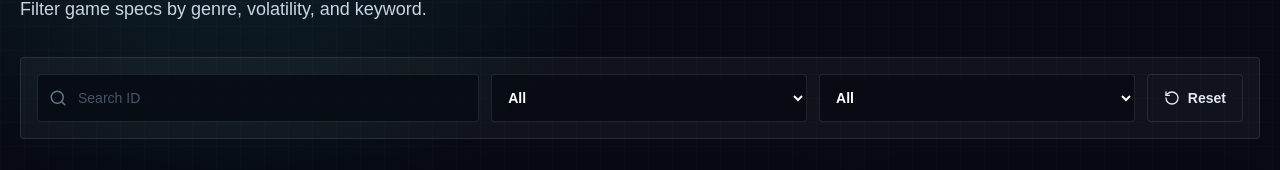
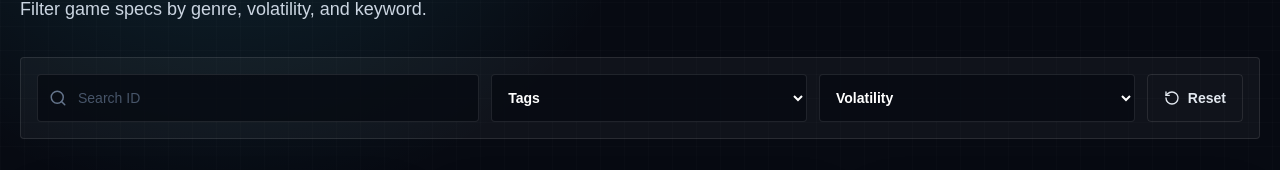
Before and after one commit to alice90426/GameDatabase, a Next.js app: page /en/games in a window 1280 px wide. Shown: the part 238-408 px from the top of the page. Built offline with nearby package versions, Linux system fonts and the light colour scheme.

Commit message:
[Update]

```diff
--- a/src/components/game-filters.tsx
+++ b/src/components/game-filters.tsx
@@ -88,7 +88,7 @@ export function GameFilters({
             value={tag}
             options={["all", ...tags]}
             getLabel={(value) =>
-              value === "all" ? dictionary.common.all : value
+              value === "all" ? dictionary.common.tags : value
             }
             onChange={setTag}
           />
@@ -98,7 +98,7 @@ export function GameFilters({
             options={["all", ...volatilities.map(String)]}
             getLabel={(value) =>
               value === "all"
-                ? dictionary.common.all
+                ? dictionary.features.volatility
                 : `${dictionary.features.volatility} ${value}/5`
             }
             onChange={(value) =>
```
